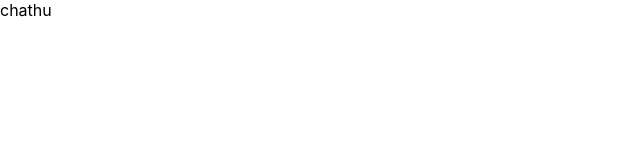
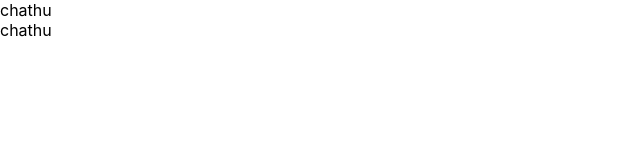
Before and after one commit to IT20253912/React_practice_AUK, a React (Create React App) app in the folder practice/: page / in a window 1280 px wide. Shown: the top 160 px of the page, without its empty margins (0-640 px from the left). Built offline with nearby package versions, Linux system fonts and the light colour scheme.

Commit message:
app.js start

```diff
--- a/practice/src/App.js
+++ b/practice/src/App.js
@@ -1,12 +1,15 @@
-import './App.css';
+import "./App.css";
 
 function App() {
   return (
-    <div >
-
-      <span>chathu</span>
-
-    </div>
+    <>
+      <div>
+        <span>chathu</span>
+      </div>
+      <div>
+        <span>chathu</span>
+      </div>
+    </>
   );
 }
 
```
